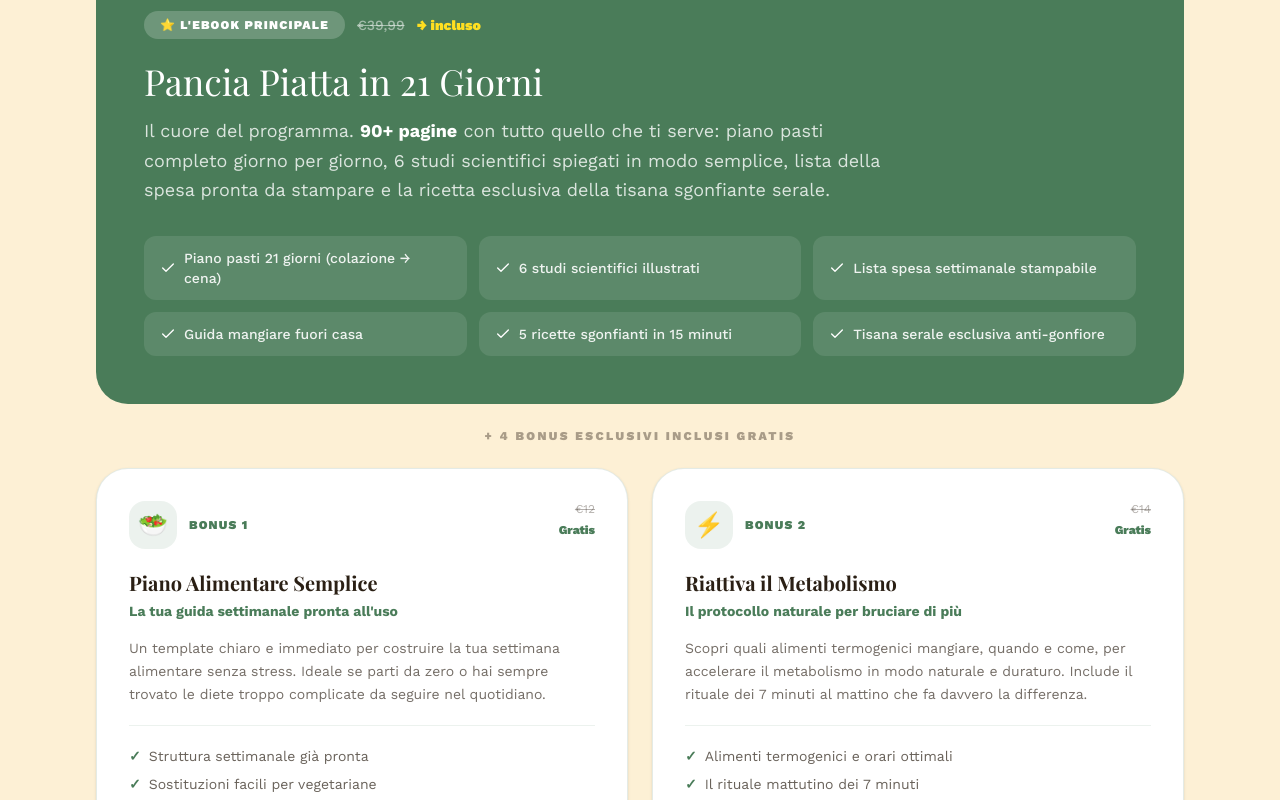
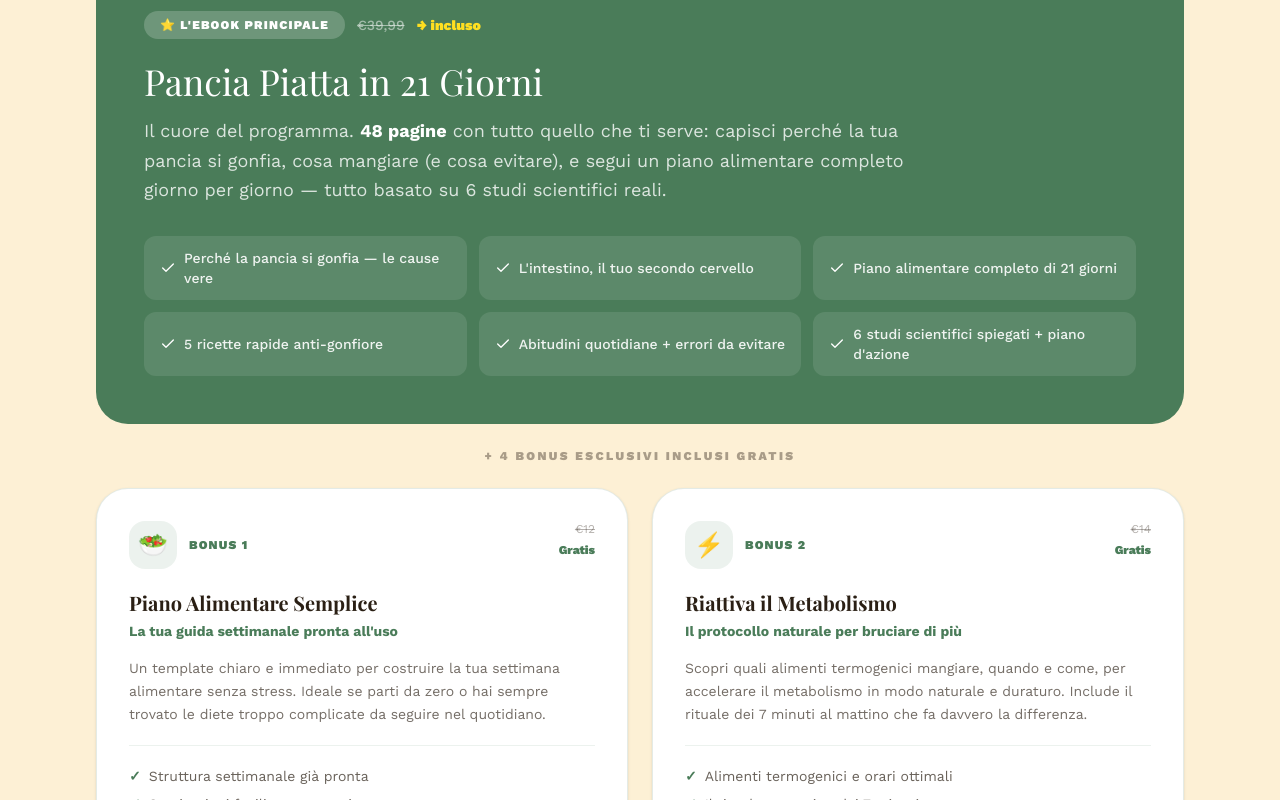
Before and after one commit to thisismetrotech-afk/pancia-piatta, a React (Vite) app: page / in a window 1280 px wide. Shown: the part 1700-2500 px from the top of the page. Built offline with nearby package versions, Linux system fonts and the light colour scheme; a web font is replaced by a local one.

Commit message:
Update ebook copy: 48 pages, real chapter list from index

```diff
--- a/src/App.tsx
+++ b/src/App.tsx
@@ -595,16 +595,16 @@ function HomePage() {
             </div>
             <h3 className="text-2xl md:text-4xl font-serif text-white mb-3 leading-tight">Pancia Piatta in 21 Giorni</h3>
             <p className="text-white/80 text-lg leading-relaxed mb-8 max-w-3xl">
-              Il cuore del programma. <strong className="text-white">90+ pagine</strong> con tutto quello che ti serve: piano pasti completo giorno per giorno, 6 studi scientifici spiegati in modo semplice, lista della spesa pronta da stampare e la ricetta esclusiva della tisana sgonfiante serale.
+              Il cuore del programma. <strong className="text-white">48 pagine</strong> con tutto quello che ti serve: capisci perché la tua pancia si gonfia, cosa mangiare (e cosa evitare), e segui un piano alimentare completo giorno per giorno — tutto basato su 6 studi scientifici reali.
             </p>
             <div className="grid sm:grid-cols-2 md:grid-cols-3 gap-3">
               {[
-                "Piano pasti 21 giorni (colazione → cena)",
-                "6 studi scientifici illustrati",
-                "Lista spesa settimanale stampabile",
-                "Guida mangiare fuori casa",
-                "5 ricette sgonfianti in 15 minuti",
-                "Tisana serale esclusiva anti-gonfiore",
+                "Perché la pancia si gonfia — le cause vere",
+                "L'intestino, il tuo secondo cervello",
+                "Piano alimentare completo di 21 giorni",
+                "5 ricette rapide anti-gonfiore",
+                "Abitudini quotidiane + errori da evitare",
+                "6 studi scientifici spiegati + piano d'azione",
               ].map((item) => (
                 <div key={item} className="flex items-center gap-2 text-white/90 text-sm bg-white/10 rounded-xl px-4 py-3">
                   <Check className="w-4 h-4 text-white flex-shrink-0" />
@@ -857,17 +857,17 @@ function HomePage() {
       <section id="contenuto" className="py-32 bg-cream overflow-hidden">
         <div className="max-w-7xl mx-auto px-4 sm:px-6 lg:px-8 grid md:grid-cols-2 gap-20 items-center">
           <motion.div initial={{ opacity: 0, x: -30 }} whileInView={{ opacity: 1, x: 0 }} viewport={{ once: true }}>
-            <h2 className="text-4xl md:text-6xl font-serif mb-10 text-brown leading-tight">Oltre 90 pagine che cambiano il tuo rapporto con il cibo.</h2>
+            <h2 className="text-4xl md:text-6xl font-serif mb-10 text-brown leading-tight">Oltre 48 pagine che cambiano il tuo rapporto con il cibo.</h2>
             <ul className="space-y-6">
               {[
-                "Piano pasti completo 21 giorni — colazione, spuntino, pranzo, merenda, cena",
-                "Lista della spesa settimana per settimana — pronta da stampare",
-                "5 ricette sgonfianti in 15 minuti — semplici e gustose",
-                "I 6 studi scientifici illustrati con grafici e spiegazioni",
-                "Guida \"Come mangiare fuori casa\" — ristoranti, mare, aperitivi",
-                "Sezione \"Gestire i giorni di strappo\" senza sensi di colpa",
-                "Piano di idratazione ottimale per l'estate",
-                "Bonus: tisana sgonfiante serale (ricetta esclusiva)"
+                "Perché la pancia si gonfia — le cause principali spiegate",
+                "L'intestino, il tuo secondo cervello — microbioma e gonfiore",
+                "La logica del metodo in 21 giorni — come funziona davvero",
+                "Alimenti da limitare e quelli consigliati con i loro benefici",
+                "Piano alimentare completo di 21 giorni giorno per giorno",
+                "5 ricette rapide anti-gonfiore pronte in pochi minuti",
+                "Abitudini quotidiane che fanno la differenza + errori da evitare",
+                "6 studi scientifici spiegati + conclusione e piano d'azione"
               ].map((item, idx) => (
                 <li key={idx} className="flex items-start gap-4">
                   <div className="mt-1 bg-sage text-white rounded-full p-1 flex-shrink-0"><Check className="w-4 h-4" /></div>
```
